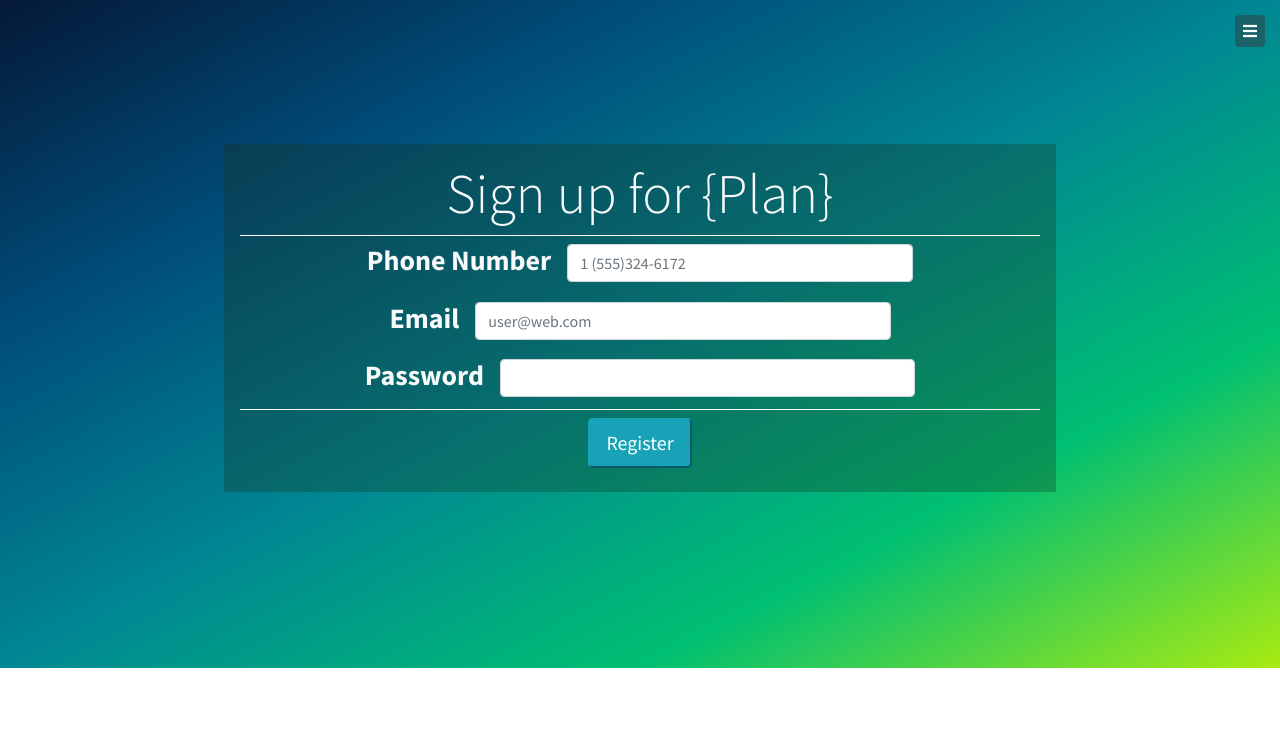
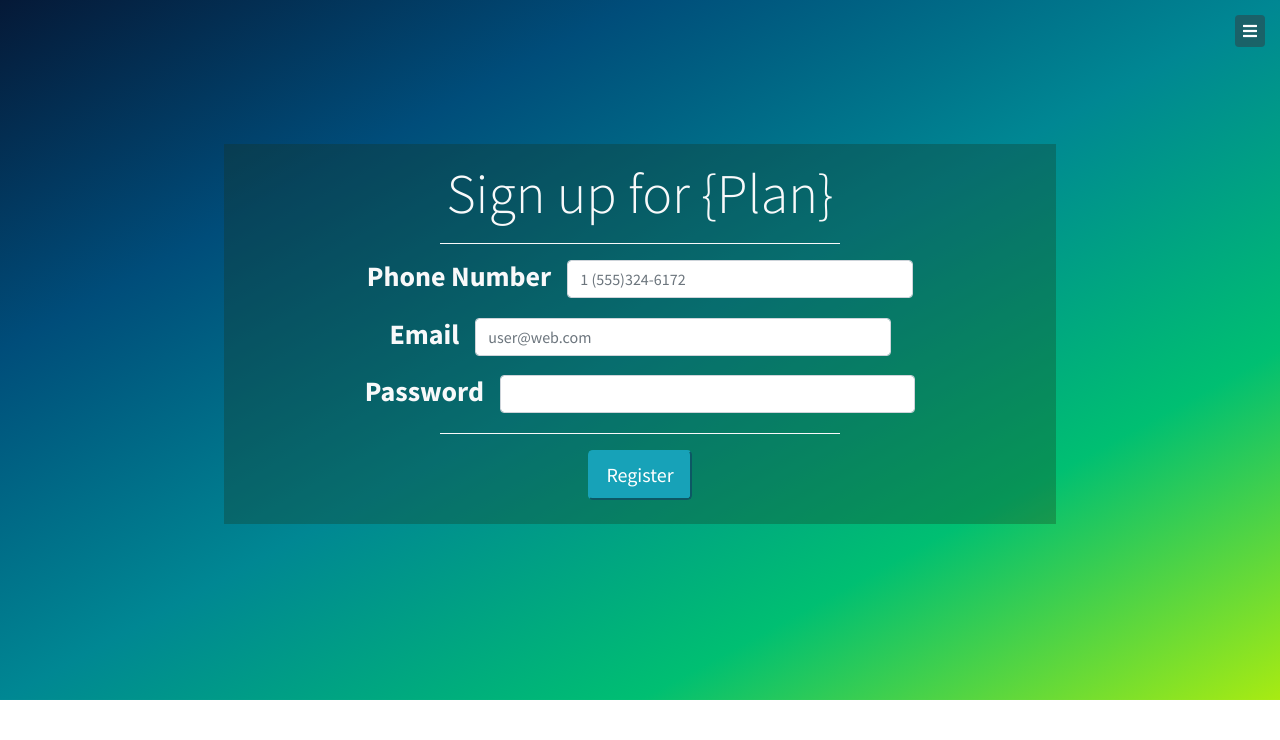
Before and after one commit to ParamOza/FetchBot, a PHP site: page /reg.php?plan=pp in a window 1280 px wide. Shown: the top 740 px of the page. Run offline with PHP 8.4, Linux system fonts and the light colour scheme.

Commit message:
fix again

```diff
--- a/website/reg.php
+++ b/website/reg.php
@@ -15,7 +15,8 @@
         $f = '
                 <form class="w-75 mx-auto mt-3 p-3 light-bg text-light" action="/doreg.php" method="post">
                     <h4 class="mb-1 text-light display-4">Sign up for {Plan}</h4>
-                    <hr class="my-2 border-top border-light">
+
+                    <hr class="w-50 my-3 border-top border-light">
 
                     <input type="hidden" name="csrf" value="'.$_SESSION['tok'].'">
 
@@ -33,7 +34,7 @@
                         <label class="ml-auto mr-2">Password </label>
                         <input class="form-control col-6 ml-2 mr-auto" type="passsword" name="passwd">
                     </div>
-                    <hr class="my-2 border-top border-light">
+                    <hr class="w-50 my-3 border-top border-light">
                     <div class="form-group row my-2">
                         <button type="submit" class="btn-lg btn-info mx-auto">Register</button>
                     </div>
```
